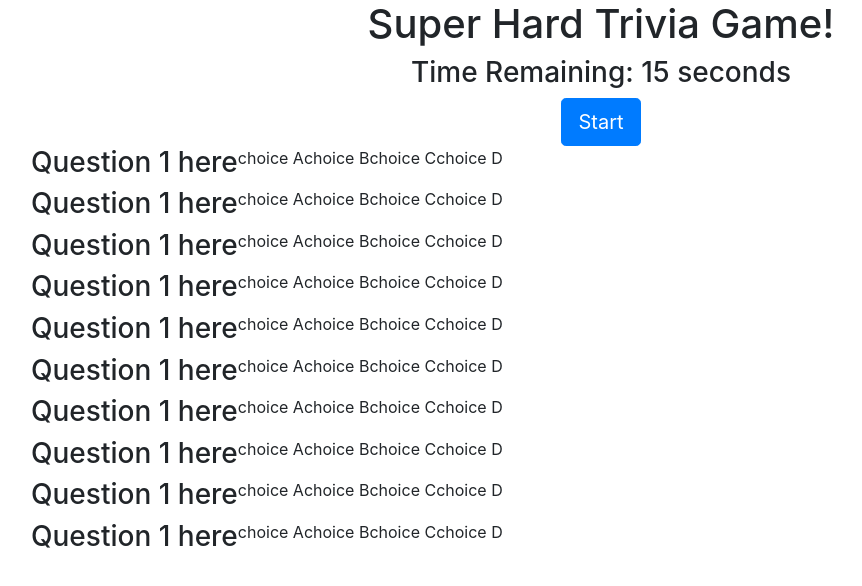
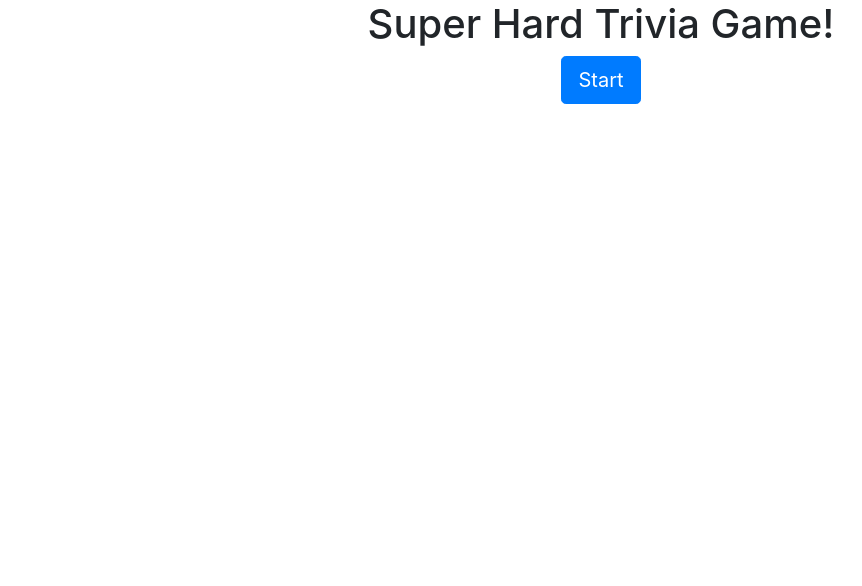
Before and after one commit to jphillips37/TriviaGame, a plain HTML site: page index.html in a window 1280 px wide. Shown: the whole page, without its empty margins (39-901 px from the left). Drawn offline with nearby package versions, Linux system fonts and the light colour scheme.

Commit message:
cleaned up html formatting. added code to hide and show elements

```diff
--- a/assets/javascript/app.js
+++ b/assets/javascript/app.js
@@ -0,0 +1,21 @@
+$(".trivia-text").hide();
+$("#timer").hide();
+
+var timer = 0;
+var correct = 0;
+var incorrect = 0;
+
+function nextQuestion(questionNumber) {
+    $(".trivia-text").hide();
+    $("."+questionNumber).show();
+}
+
+$(".btn").on("click", function() {
+    if ($("button").text() == "Start") {
+        // console.log("start");
+        $(".btn").hide();
+        $("#timer").show();
+        nextQuestion("trivia-one");
+        timer = 15;
+    }
+})
--- a/index.html
+++ b/index.html
@@ -10,6 +10,7 @@
     <link rel="stylesheet" type="text/css" src="assets/css/style.css">
 
     <!-- add jquery link here -->
+    <script src="https://ajax.googleapis.com/ajax/libs/jquery/3.3.1/jquery.min.js"></script>
 
     <title>Trivia</title>
 </head>
@@ -18,106 +19,86 @@
         <div class="text-center">
             <h1>Super Hard Trivia Game!</h1>
             <h3 id="timer">Time Remaining: 15 seconds</h3>
-            <button type="button" class="btn btn-primary btn-lg">Start</button>
+            <button type="button" class="btn btn-primary btn-lg" id="btn">Start</button>
         </div>
         <div class="trivia-text trivia-one"> <!-- Use this layout for all questions -->
-            <div class="row">
-                <h3>Question 1 here</h3>
-                <p class="incorrect">choice A</p>
-                <p class="incorrect">choice B</p>
-                <p class="correct">choice C</p>  <!-- change where this class is for each-->
-                <p class="incorrect">choice D</p>
-            </div>
+            <h3>Question here</h3>
+            <p class="incorrect">choice A</p>
+            <p class="incorrect">choice B</p>
+            <p class="correct">choice C</p>  <!-- change where this class is for each-->
+            <p class="incorrect">choice D</p>
         </div>
 
         <div class="trivia-text trivia-two">
-            <div class="row">
-                <h3>Question 1 here</h3>
-                <p class="incorrect">choice A</p>
-                <p class="incorrect">choice B</p>
-                <p class="correct">choice C</p>
-                <p class="incorrect">choice D</p>
-            </div>
+            <h3>Question here</h3>
+            <p class="incorrect">choice A</p>
+            <p class="correct">choice B</p>
+            <p class="incorrect">choice C</p>
+            <p class="incorrect">choice D</p>
         </div>
 
         <div class="trivia-text trivia-three">
-            <div class="row">
-                <h3>Question 1 here</h3>
-                <p class="incorrect">choice A</p>
-                <p class="incorrect">choice B</p>
-                <p class="correct">choice C</p>
-                <p class="incorrect">choice D</p>
-            </div>
+            <h3>Question here</h3>
+            <p class="incorrect">choice A</p>
+            <p class="incorrect">choice B</p>
+            <p class="incorrect">choice C</p>
+            <p class="correct">choice D</p>
         </div>
 
         <div class="trivia-text trivia-four">
-            <div class="row">
-                <h3>Question 1 here</h3>
-                <p class="incorrect">choice A</p>
-                <p class="incorrect">choice B</p>
-                <p class="correct">choice C</p>
-                <p class="incorrect">choice D</p>
-            </div>
+            <h3>Question here</h3>
+            <p class="incorrect">choice A</p>
+            <p class="incorrect">choice B</p>
+            <p class="correct">choice C</p>
+            <p class="incorrect">choice D</p>
         </div>
 
         <div class="trivia-text trivia-five">
-            <div class="row">
-                <h3>Question 1 here</h3>
-                <p class="incorrect">choice A</p>
-                <p class="incorrect">choice B</p>
-                <p class="correct">choice C</p>
-                <p class="incorrect">choice D</p>
-            </div>
+            <h3>Question here</h3>
+            <p class="correct">choice A</p>
+            <p class="incorrect">choice B</p>
+            <p class="incorrect">choice C</p>
+            <p class="incorrect">choice D</p>
         </div>
 
         <div class="trivia-text trivia-six">
-            <div class="row">
-                <h3>Question 1 here</h3>
-                <p class="incorrect">choice A</p>
-                <p class="incorrect">choice B</p>
-                <p class="correct">choice C</p>
-                <p class="incorrect">choice D</p>
-            </div>
+            <h3>Question here</h3>
+            <p class="correct">choice A</p>
+            <p class="incorrect">choice B</p>
+            <p class="incorrect">choice C</p>
+            <p class="incorrect">choice D</p>
         </div>
 
         <div class="trivia-text trivia-seven">
-            <div class="row">
-                <h3>Question 1 here</h3>
-                <p class="incorrect">choice A</p>
-                <p class="incorrect">choice B</p>
-                <p class="correct">choice C</p>
-                <p class="incorrect">choice D</p>
-            </div>
+            <h3>Question here</h3>
+            <p class="incorrect">choice A</p>
+            <p class="correct">choice B</p>
+            <p class="incorrect">choice C</p>
+            <p class="incorrect">choice D</p>
         </div>
 
         <div class="trivia-text trivia-eight">
-            <div class="row">
-                <h3>Question 1 here</h3>
-                <p class="incorrect">choice A</p>
-                <p class="incorrect">choice B</p>
-                <p class="correct">choice C</p>
-                <p class="incorrect">choice D</p>
-            </div>
+            <h3>Question here</h3>
+            <p class="incorrect">choice A</p>
+            <p class="incorrect">choice B</p>
+            <p class="incorrect">choice C</p>
+            <p class="correct">choice D</p>
         </div>
 
         <div class="trivia-text trivia-nine">
-            <div class="row">
-                <h3>Question 1 here</h3>
-                <p class="incorrect">choice A</p>
-                <p class="incorrect">choice B</p>
-                <p class="correct">choice C</p>
-                <p class="incorrect">choice D</p>
-            </div>
+            <h3>Question here</h3>
+            <p class="correct">choice A</p>
+            <p class="incorrect">choice B</p>
+            <p class="incorrect">choice C</p>
+            <p class="incorrect">choice D</p>
         </div>
 
         <div class="trivia-text trivia-ten">
-            <div class="row">
-                <h3>Question 1 here</h3>
-                <p class="incorrect">choice A</p>
-                <p class="incorrect">choice B</p>
-                <p class="correct">choice C</p>
-                <p class="incorrect">choice D</p>
-            </div>
+            <h3>Question here</h3>
+            <p class="incorrect">choice A</p>
+            <p class="incorrect">choice B</p>
+            <p class="correct">choice C</p>
+            <p class="incorrect">choice D</p>
         </div>
     </div>
 </body>
```
